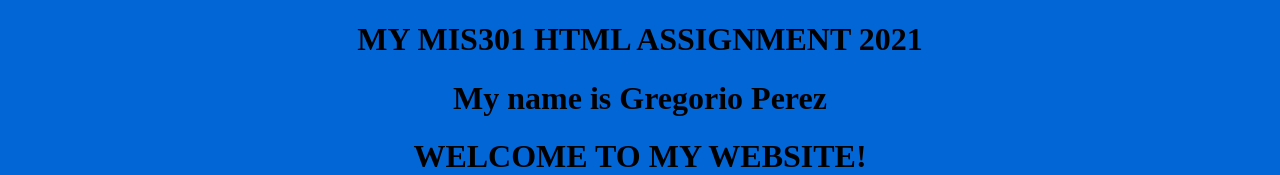
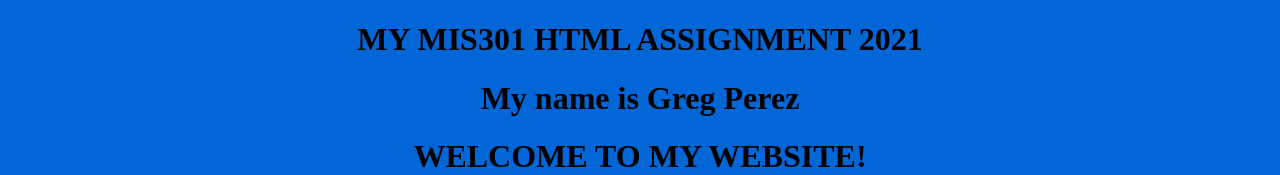
Before and after one commit to Perezgreg/perezgreg.github.io, a plain HTML site: page index.html in a window 1280 px wide. Shown: the top 175 px of the page. Drawn offline with Linux system fonts and the light colour scheme.

Commit message:
Update index.html

```diff
--- a/index.html
+++ b/index.html
@@ -2,7 +2,7 @@
 <!DOCTYPE html>
 <html>
   <h1 style="text-align:center;">MY MIS301 HTML ASSIGNMENT 2021</h1>
-  <h1 style="text-align:center;font-family:signpainter;">My name is Gregorio Perez </h1>
+  <h1 style="text-align:center;font-family:signpainter;">My name is Greg Perez </h1>
   <h1 style="text-align:center;font-family:heiti sc;">WELCOME TO MY WEBSITE! </h2>
 
 <center><img src="colorado.JPG" width="400" height="266"><img src="This-Is-Me.JPG" width="400" height"266"><img src="chicago.JPG" width="400" height="266" />
```
